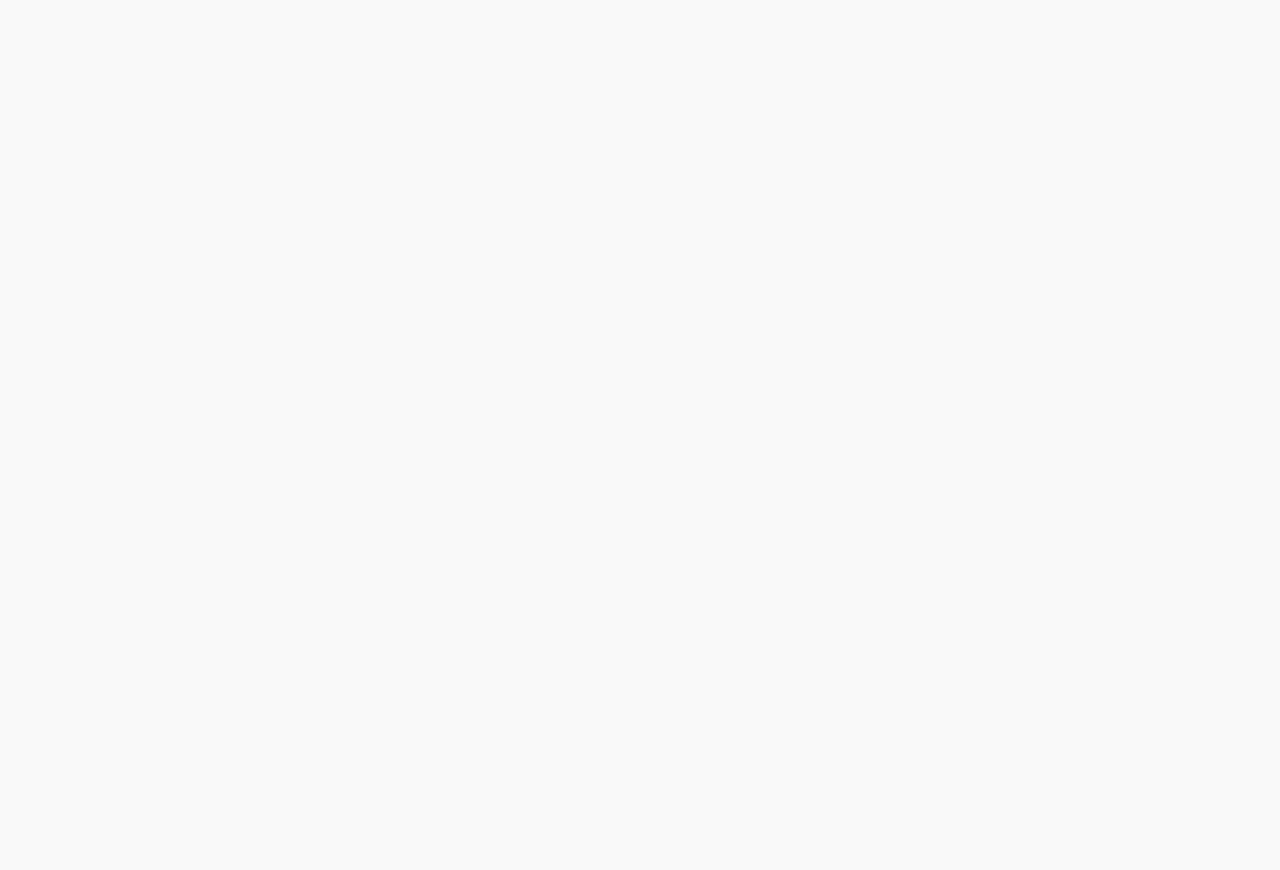
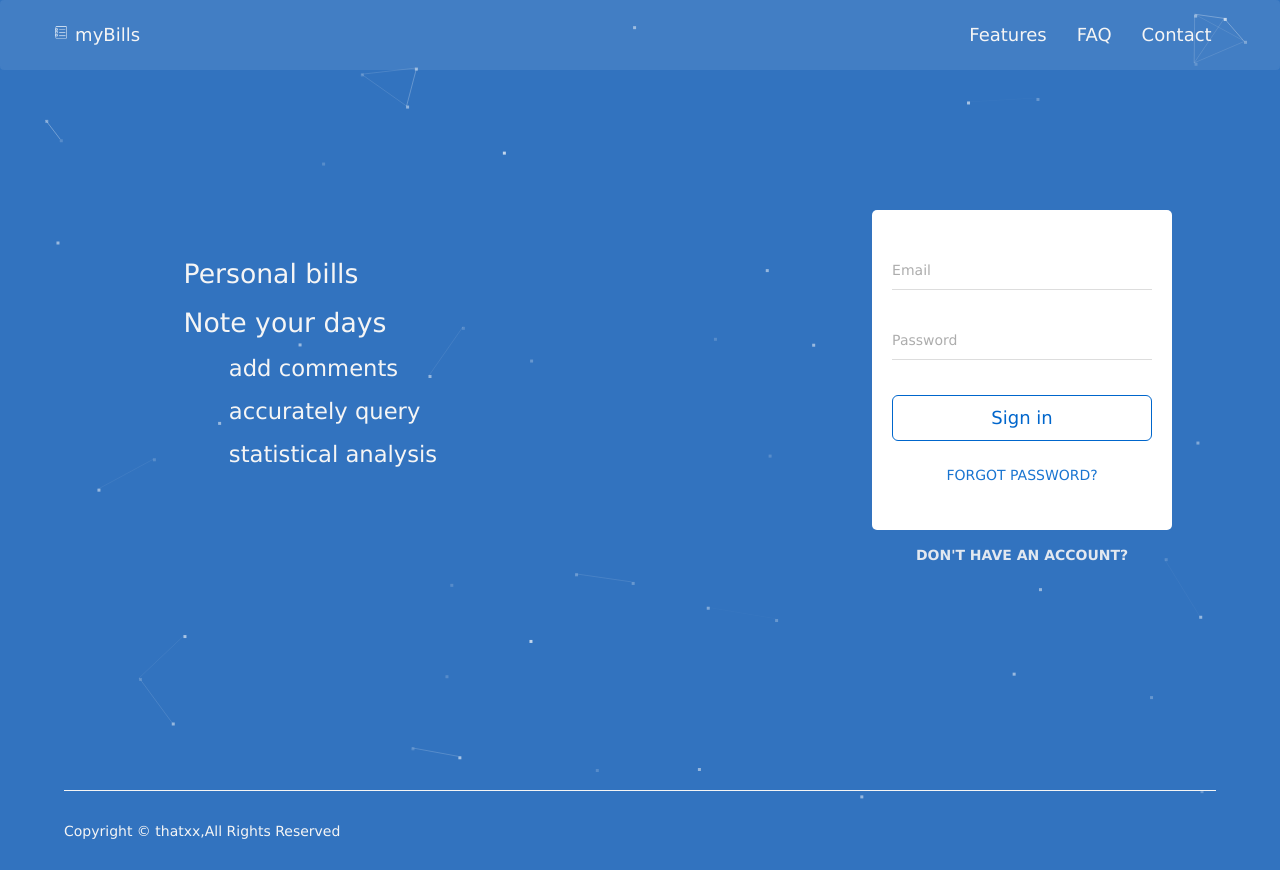
Before and after one commit to thatxx/mybills, a plain HTML site: page index.html in a window 1280 px wide. Before the commit the page ends 800 px from the top, so only its background shows below. Drawn offline with Linux system fonts and the light colour scheme.

Commit message:
add index

```diff
--- a/css/mycss.css
+++ b/css/mycss.css
@@ -4,11 +4,46 @@
 			padding: 0px;
 			background-color: #F9F9F9;
 		}
+		.mynav .in{
+			background-color: white!important;
+			box-shadow: 0px 0px 5px #777;
+		}
+		.mynav a{
+			color: #F5F5F5!important;
+		}
+		nav.mynav{
+			padding-left: 3%;
+			padding-right: 3%;
+			height: 70px;
+			padding-top: 10px;
+			background-color: rgba(255,255,255,0.08);
+			font-size: 18px;
+			border: 0px;
+		}
+		nav.mynav a:hover{
+			color: #6699CC!important;
+		}
+		ul.myul li{
+			position: relative;
+		}
+		ul.myul li span{
+			display:block;
+			position:absolute;
+			width:0px;
+			height:0px;
+			background:#6699CC;
+			top:95%;
+			left:50%;
+		}
+		ul.myul li:hover .dropdown-menu{
+			display: block;
+		}
+
 		.myhead{
 			height: 300px;
 			background: linear-gradient(to bottom right ,#0099CC,#6699CC);
 		}
-		.mynav{
+		.notenav{
 			height: 125px;
 			padding-top: 25px;
 			margin-left: auto;
@@ -17,29 +52,29 @@
 			list-style: none;
 			text-align: center;
 		}
-		.mynav a:hover,
-		.mynav a:focus{
+		.notenav a:hover,
+		.notenav a:focus{
 			border-bottom-color: #F5F5F5;
 			border-bottom: solid 2px;
 		}
-		.mynav div.active a,
-		.mynav div.active a:focus,
-		.mynav div.active a:hover{
+		.notenav div.active a,
+		.notenav div.active a:focus,
+		.notenav div.active a:hover{
 			border-bottom-color: #FFFFFF;
 			border-bottom: solid 2px;
 		}
-		.mynav a{
+		.notenav a{
 			color: #F9F9F9;
 			font-size: 20pt;
   			margin-left: auto;
 			margin-right: auto;
 			padding-bottom: 10px;
 		}
-		.mynav a:hover,
-		.mynav a:focus {
+		.notenav a:hover,
+		.notenav a:focus {
   			text-decoration: none;
 		}
-		.mynav span{
+		.notenav span{
 			display:block;
 			position:absolute;
 			width:0px;
@@ -95,9 +130,40 @@
 			position: relative;
 		}
 
+		div.foot{
+			border-top: 1px solid #F5F5F5;
+			padding-top: 30px;
+			height: 80px;
+			margin-left: 5%;
+			margin-right: 5%;
+			color: #F5F5F5;
+		}
+		.indexicon{
+			display: inline-block;
+			width: 16px;
+			height: 16px;
+			background-image: url(../img/icon-记账.png) ;
+			background-size: 100%;
+		}
+		.indexrow{
+			height: 700px;
+			padding-top: 120px;
+		}
+		.indexintro{
+			margin-left: 25%;
+			margin-top: 45px;
+			color: #F5F5F5;
+		}
+		.indexintro p.title{
+			line-height: 145%;
+			font-size: 20pt;
+		}
+		.indexintro p{
+			line-height: 145%;
+			font-size: 17pt;
+		}
 		.sign{
 			margin: auto;
-			margin-top: 100px;
 			position: relative;
 			transform-style: preserve-3d;
 			perspective: 1000;
@@ -187,6 +253,15 @@
 			width: 100%;
 			text-align: center;
 		}
+		.sign span.change{
+			font-weight: bold;
+		}
+		.sign span.change a{
+			color: #F5F5F5;
+		}
+		.sign span.change a:hover{
+			color: #99CCFF;
+		}
 		.sign a{
 			color: #0066CC;
 			opacity: 0.9;
--- a/index.html
+++ b/index.html
@@ -6,11 +6,118 @@
 		<link rel="stylesheet" type="text/css" href="css/bootstrap.min.css"/>
 		<link rel="stylesheet" type="text/css" href="css/mycss.css"/>
 		<script src="js/jquery-3.1.0.js" type="text/javascript" charset="utf-8"></script>
+		<script src="js/bootstrap.js" type="text/javascript" charset="utf-8"></script>
 	</head>
 	<style type="text/css">
+		body{
+			background-color: #3273bf;
+		}
+	</style>
+	<script type="text/javascript">
+		//		导航栏下划线特效
+		$(function(){
+			$('ul.myul li').hover(function(){
+				$('span',this).stop().css('height','2px');
+				$('span',this).animate({
+					left:'0',
+					width:'100%',
+					right:'0'
+				},200);
+			},function(){
+				$('span',this).stop().animate({
+					left:'50%',
+					width:'0'
+				},200);
+			});
+		});
+		function sign(){
+			$(".sign").toggleClass("flip");
+		}
+	</script>
+	<body>
+		<script src="js/index_canvas.js"></script>
+		<nav class="navbar navbar-default mynav" role="navigation">
+		  <div class="container-fluid">
+		    <!-- Brand and toggle get grouped for better mobile display -->
+		    <div class="navbar-header">
+		      <button type="button" class="navbar-toggle collapsed" data-toggle="collapse" data-target="#bs-example-navbar-collapse-1">
+		        <span class="sr-only">Toggle navigation</span>
+		        <span class="icon-bar"></span>
+		        <span class="icon-bar"></span>
+		        <span class="icon-bar"></span>
+		      </button>
+		      <a class="navbar-brand" href="#"><i class="indexicon"></i> myBills</a>
+		    </div>
 
-	</style>
-	<body>
+		    <!-- Collect the nav links, forms, and other content for toggling -->
+		    <div class="collapse navbar-collapse" id="bs-example-navbar-collapse-1">
+		      <ul class="nav navbar-nav navbar-right myul">
+		        <li><a href="#">Features</a><span></span></li>
+		        <li><a href="#">FAQ</a><span></span></li>
+		        <li><a href="#">Contact</a><span></span></li>
+		      </ul>
+		    </div><!-- /.navbar-collapse -->
+		  </div><!-- /.container-fluid -->
+		</nav>
+		<div class="row indexrow">
+			<div class="col-lg-7 col-md-7 hidden-sm hidden-xs ">
+				<div class="indexintro">
+					<p class="title">Personal bills</p>
+					<p class="title">Note your days</h3>
+					<p>&emsp;&emsp;add comments</p>
+					<p>&emsp;&emsp;accurately query</p>
+					<p>&emsp;&emsp;statistical analysis</p>
+				</div>
+			</div>
+			<div class="col-lg-5 col-md-5 col-xs-12 col-sm-12">
+				<div class="sign" id="sign">
+					<div class="signin">
+						<form action="" class="signchild" method="post">
+							<div class="">
+								<input type="email" name="email" id="email" required="required" placeholder=" "/>
+								<label for="email">Email</label>
+							</div>
+							<div class="">
+								<input type="password" name="pw" id="pw" required="required" placeholder=" "/>
+								<label for="pw">Password</label>
+							</div>
+							<div class="">
+								<button type="submit" class="signbtn">Sign in</button>
+							</div>
+							<span><a href="">FORGOT PASSWORD?</a></span>
+						</form>
+						<span class="change"><a href="javascript:void(0)" onclick="sign()">DON'T HAVE AN ACCOUNT?</a></span>
+					</div>
+					<div class="signup ">
+						<form action="" class="signchild" method="post">
+							<div class="">
+								<input type="email" name="email" id="email" required="required" placeholder=" "/>
+								<label for="email">Email</label>
+							</div>
+							<div class="">
+								<input type="password" name="pw" id="pw" required="required" placeholder=" "/>
+								<label for="pw">Password</label>
+							</div>
+							<div class="">
+								<input type="text" name="nickname" id="nickname" required="required" placeholder=" "/>
+								<label for="nickname">nickname</label>
+							</div>
+							<div class="">
+								<button type="submit" class="signbtn">Sign up</button>
+							</div>
+						</form>
+						<span class="change"><a href="javascript:void(0)" onclick="sign()">HAVE AN ACCOUNT?</a></span>
+					</div>
+				</div>
+			</div>
+		</div>
+		<div class="foot">
+			<div class="row">
+				<div class="col-md-4">
+					<span>Copyright © thatxx,All Rights Reserved </span>
+				</div>
 
+			</div>
+		</div>
 	</body>
 </html>
--- /dev/null
+++ b/js/index_canvas.js
@@ -0,0 +1,108 @@
+//from:https://github.com/hustcc/canvas-nest.js
+! function() {
+	//封装方法，压缩之后减少文件大小
+	function get_attribute(node, attr, default_value) {
+		return node.getAttribute(attr) || default_value;
+	}
+	//封装方法，压缩之后减少文件大小
+	function get_by_tagname(name) {
+		return document.getElementsByTagName(name);
+	}
+	//获取配置参数
+	function get_config_option() {
+		var scripts = get_by_tagname("script"),
+			script_len = scripts.length,
+			script = scripts[script_len - 1]; //当前加载的script
+		return {
+			l: script_len, //长度，用于生成id用
+			z: get_attribute(script, "zIndex", -1), //z-index
+			o: get_attribute(script, "opacity", 0.7), //opacity
+			c: get_attribute(script, "color", "255,255,255"), //color
+			n: get_attribute(script, "count", 50) //count
+		};
+	}
+	//设置canvas的高宽
+	function set_canvas_size() {
+		canvas_width = the_canvas.width = window.innerWidth || document.documentElement.clientWidth || document.body.clientWidth,
+		canvas_height = the_canvas.height = window.innerHeight || document.documentElement.clientHeight || document.body.clientHeight;
+	}
+
+	//绘制过程
+	function draw_canvas() {
+		context.clearRect(0, 0, canvas_width, canvas_height);
+		//随机的线条和当前位置联合数组
+		var e, i, d, x_dist, y_dist, dist; //临时节点
+		//遍历处理每一个点
+		random_lines.forEach(function(r, idx) {
+			r.x += r.xa,
+			r.y += r.ya, //移动
+			r.xa *= r.x > canvas_width || r.x < 0 ? -1 : 1,
+			r.ya *= r.y > canvas_height || r.y < 0 ? -1 : 1, //碰到边界，反向反弹
+			context.fillRect(r.x - 0.5, r.y - 0.5, 3, 3); //绘制一个宽高为1的点
+			//从下一个点开始
+			for (i = idx + 1; i < all_array.length; i++) {
+				e = all_array[i];
+				//不是当前点
+				if (null !== e.x && null !== e.y) {
+						x_dist = r.x - e.x, //x轴距离 l
+						y_dist = r.y - e.y, //y轴距离 n
+						dist = x_dist * x_dist + y_dist * y_dist; //总距离, m
+					dist < e.max && (e === current_point && dist >= e.max / 2 && (r.x -= 0.03 * x_dist, r.y -= 0.03 * y_dist), //靠近的时候加速
+						d = (e.max - dist) / e.max,
+						context.beginPath(),
+						context.lineWidth = d / 2,
+						context.fillStyle = "rgba(" + config.c + "," + (d + 0.2) + ")",
+						context.strokeStyle = "rgba(" + config.c + "," + (d + 0.2) + ")",
+						context.moveTo(r.x, r.y),
+						context.lineTo(e.x, e.y),
+						context.stroke());
+				}
+			}
+		}), frame_func(draw_canvas);
+	}
+	//创建画布，并添加到body中
+	var the_canvas = document.createElement("canvas"), //画布
+		config = get_config_option(), //配置
+		canvas_id = "c_n" + config.l, //canvas id
+		context = the_canvas.getContext("2d"), canvas_width, canvas_height,
+		frame_func = window.requestAnimationFrame || window.webkitRequestAnimationFrame || window.mozRequestAnimationFrame || window.oRequestAnimationFrame || window.msRequestAnimationFrame || function(func) {
+			window.setTimeout(func, 1000 / 45);
+		}, random = Math.random,
+		current_point = {
+			x: null, //当前鼠标x
+			y: null, //当前鼠标y
+			max: 20000
+		},
+		all_array;
+	the_canvas.id = canvas_id;
+	the_canvas.style.cssText = "position:fixed;top:0;left:0;z-index:" + config.z + ";opacity:" + config.o;
+	get_by_tagname("body")[0].appendChild(the_canvas);
+	//初始化画布大小
+
+	set_canvas_size(), window.onresize = set_canvas_size;
+	//当时鼠标位置存储，离开的时候，释放当前位置信息
+	window.onmousemove = function(e) {
+		e = e || window.event, current_point.x = e.clientX, current_point.y = e.clientY;
+	}, window.onmouseout = function() {
+		current_point.x = null, current_point.y = null;
+	};
+	//随机生成config.n条线位置信息
+	for (var random_lines = [], i = 0; config.n > i; i++) {
+		var x = random() * canvas_width, //随机位置
+			y = random() * canvas_height,
+			xa = 2 * random() - 1, //随机运动方向
+			ya = 2 * random() - 1;
+		random_lines.push({
+			x: x,
+			y: y,
+			xa: xa,
+			ya: ya,
+			max: 6000 //沾附距离
+		});
+	}
+	all_array = random_lines.concat([current_point]);
+	//0.1秒后绘制
+	setTimeout(function() {
+		draw_canvas();
+	}, 100);
+}();
```
Also changed, not shown: note.html (+1 -1 lines).
